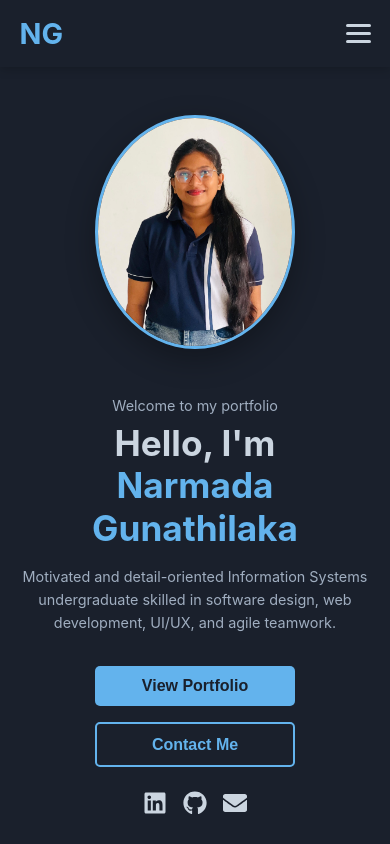
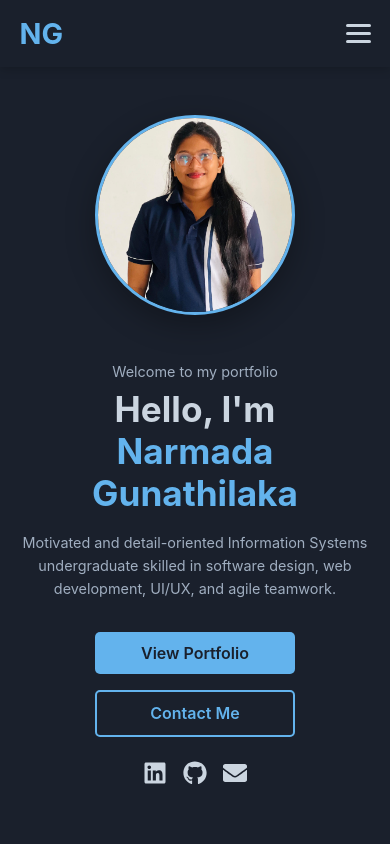
Before and after one commit to Narmada2001/my-portfolio-website, a React (Create React App) app: page / in a window 390 px wide. Shown: the top 844 px of the page. Built offline with nearby package versions, Linux system fonts and the light colour scheme.

Commit message:
update hero section

```diff
--- a/src/sections/Hero.css
+++ b/src/sections/Hero.css
@@ -85,15 +85,17 @@
   display: flex;
   justify-content: center;
   align-items: center;
-  max-width: 400px; /* Max width for the image */
+  max-width: 350px; /* Slightly adjusted max-width for better circle */
+  max-height: 350px; /* Ensure equal max-height for perfect circle */
   position: relative; /* For the border effect */
 }
 
 .hero-profile-pic {
   width: 100%;
-  height: auto;
-  border-radius: 15px; /* Slightly rounded corners */
-  object-fit: cover;
+  height: 100%; /* Make height equal to width */
+  border-radius: 50%; /* Make image circular on all screen sizes */
+  object-fit: cover; /* Ensures image covers the circular area */
+  aspect-ratio: 1/1; /* Explicitly maintain 1:1 aspect ratio */
   display: block; /* Removes extra space below image */
   box-shadow: 0 10px 30px rgba(0, 0, 0, 0.3); /* Soft shadow */
   border: 5px solid #63b3ed; /* Blue border as seen in demo */
@@ -110,9 +112,14 @@
     font-size: 3rem; /* Adjust title size */
   }
 
+  /* No longer need to change border-radius here as it's 50% by default */
   .hero-profile-pic {
-    border-radius: 10px;
     border: 4px solid #63b3ed;
+  }
+
+  .hero-image-container {
+    max-width: 300px; /* Adjust size for medium screens */
+    max-height: 300px;
   }
 }
 
@@ -132,10 +139,11 @@
   .hero-image-container {
     order: 1; /* Move image above content on mobile */
     max-width: 280px; /* Smaller image on mobile */
+    max-height: 280px;
   }
 
+  /* border-radius is already 50% */
   .hero-profile-pic {
-    border-radius: 50%; /* Make image round on mobile */
     border: 3px solid #63b3ed;
   }
 
@@ -180,5 +188,6 @@
   }
   .hero-image-container {
     max-width: 200px;
+    max-height: 200px;
   }
 }
--- a/src/sections/Hero.js
+++ b/src/sections/Hero.js
@@ -17,9 +17,8 @@ const Hero = () => {
           Motivated and detail-oriented Information Systems undergraduate skilled in software design, web development, UI/UX, and agile teamwork.
         </p>
         <div className="hero-buttons">
-          <button className="btn primary-btn">View Portfolio</button>
-          <button className="btn secondary-btn">Contact Me</button>
-        </div>
+<a href="#portfolio" className="btn primary-btn">View Portfolio</a>
+<a href="#contact" className="btn secondary-btn">Contact Me</a>        </div>
         <SocialLinks /> {/* Integrate the social links component */}
       </div>
       <div className="hero-image-container">
```
